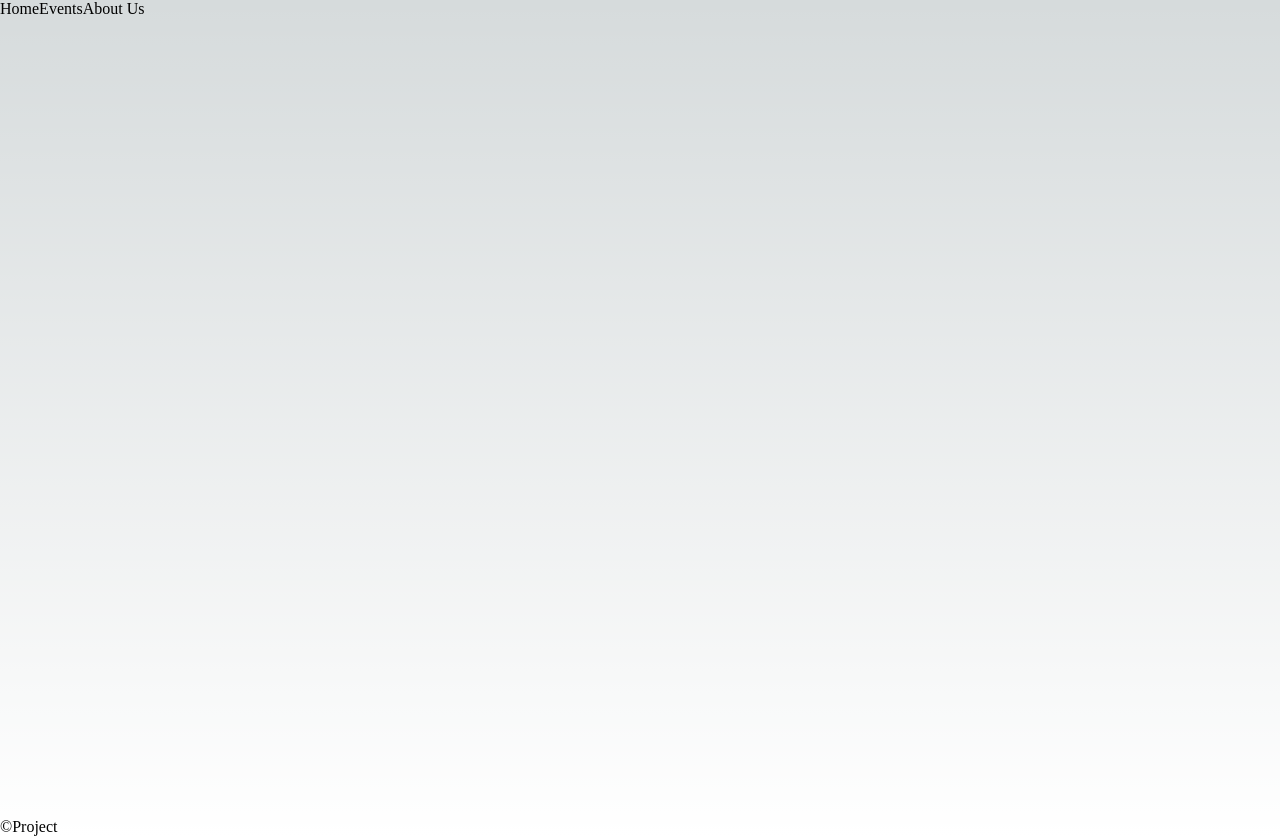
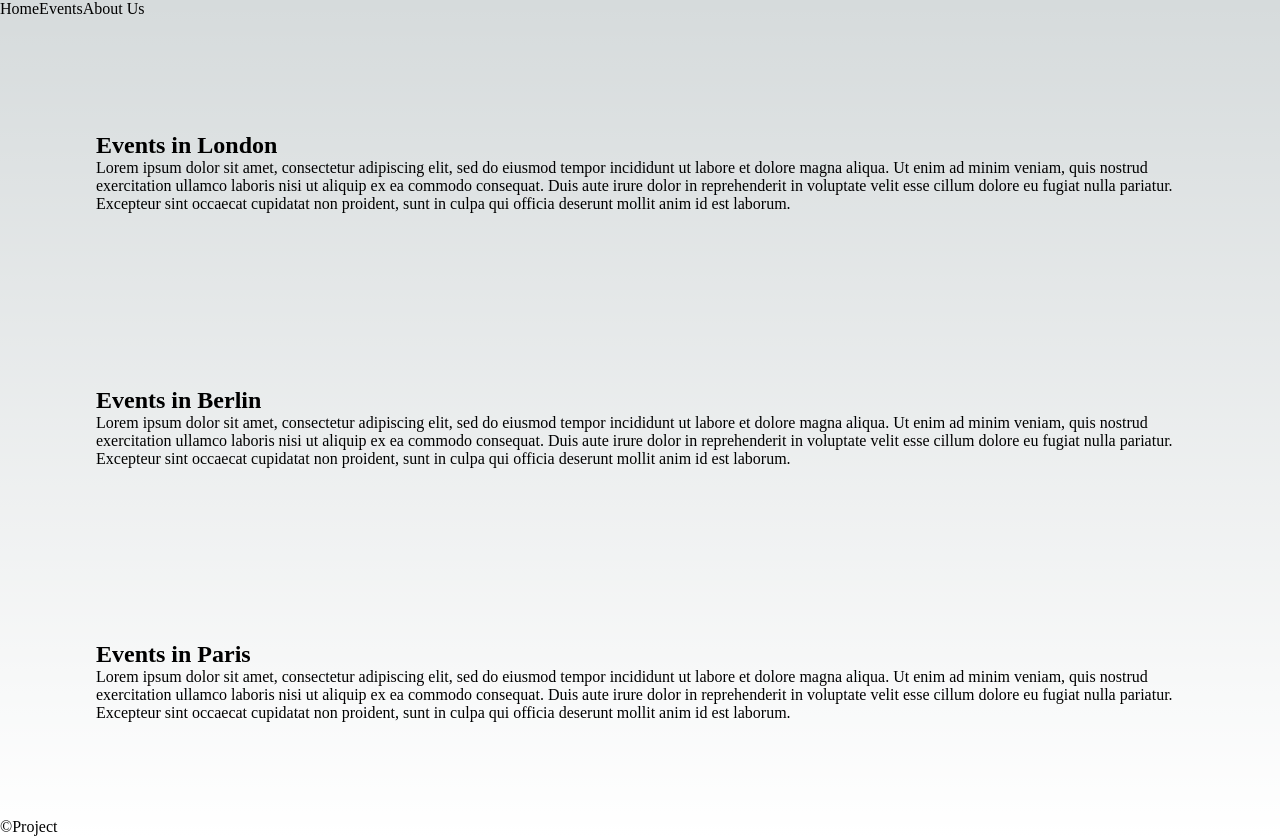
Before and after one commit to Anastasiia-Obushenko/events_app, a Next.js app: page / in a window 1280 px wide. Built offline with nearby package versions, Linux system fonts and the light colour scheme.

Commit message:
main section conetbt on home page

```diff
--- a/src/pages/index.js
+++ b/src/pages/index.js
@@ -14,7 +14,7 @@
         <meta name="viewport" content="width=device-width, initial-scale=1" />
         <link rel="icon" href="/favicon.ico" />
       </Head>
-      <header>
+      <header >
         <nav>
           <img />
           <a href='/'>Home</a>
@@ -23,7 +23,27 @@
         </nav>
       </header>
       <main className={styles.main}>
-
+        <a>
+          <img />
+          <h2>Events in London</h2>
+          <p>
+            Lorem ipsum dolor sit amet, consectetur adipiscing elit, sed do eiusmod tempor incididunt ut labore et dolore magna aliqua. Ut enim ad minim veniam, quis nostrud exercitation ullamco laboris nisi ut aliquip ex ea commodo consequat. Duis aute irure dolor in reprehenderit in voluptate velit esse cillum dolore eu fugiat nulla pariatur. Excepteur sint occaecat cupidatat non proident, sunt in culpa qui officia deserunt mollit anim id est laborum.
+          </p>
+        </a>
+        <a>
+          <img />
+          <h2>Events in Berlin</h2>
+          <p>
+            Lorem ipsum dolor sit amet, consectetur adipiscing elit, sed do eiusmod tempor incididunt ut labore et dolore magna aliqua. Ut enim ad minim veniam, quis nostrud exercitation ullamco laboris nisi ut aliquip ex ea commodo consequat. Duis aute irure dolor in reprehenderit in voluptate velit esse cillum dolore eu fugiat nulla pariatur. Excepteur sint occaecat cupidatat non proident, sunt in culpa qui officia deserunt mollit anim id est laborum.
+          </p>
+        </a>
+        <a>
+          <img />
+          <h2>Events in Paris</h2>
+          <p>
+            Lorem ipsum dolor sit amet, consectetur adipiscing elit, sed do eiusmod tempor incididunt ut labore et dolore magna aliqua. Ut enim ad minim veniam, quis nostrud exercitation ullamco laboris nisi ut aliquip ex ea commodo consequat. Duis aute irure dolor in reprehenderit in voluptate velit esse cillum dolore eu fugiat nulla pariatur. Excepteur sint occaecat cupidatat non proident, sunt in culpa qui officia deserunt mollit anim id est laborum.
+          </p>
+        </a>
       </main>
       <footer className={styles.footer}>
         <p>©Project</p>
```
